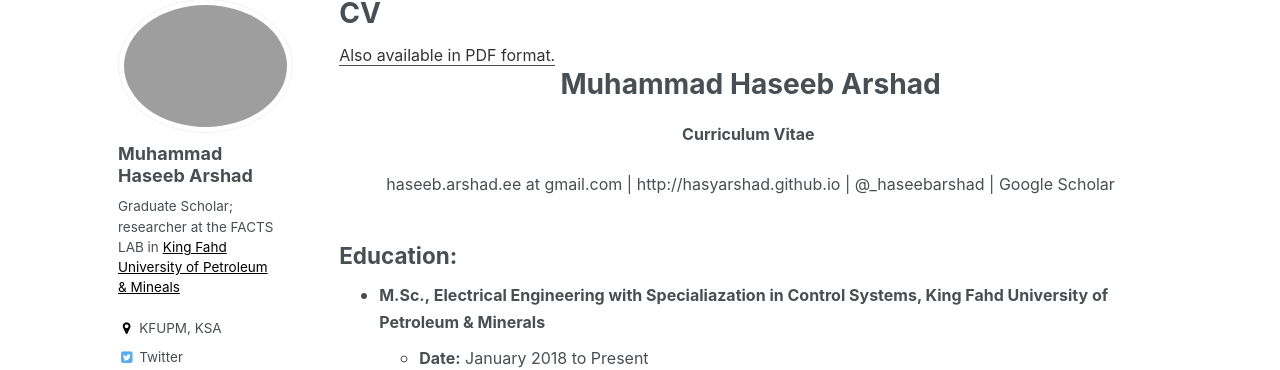
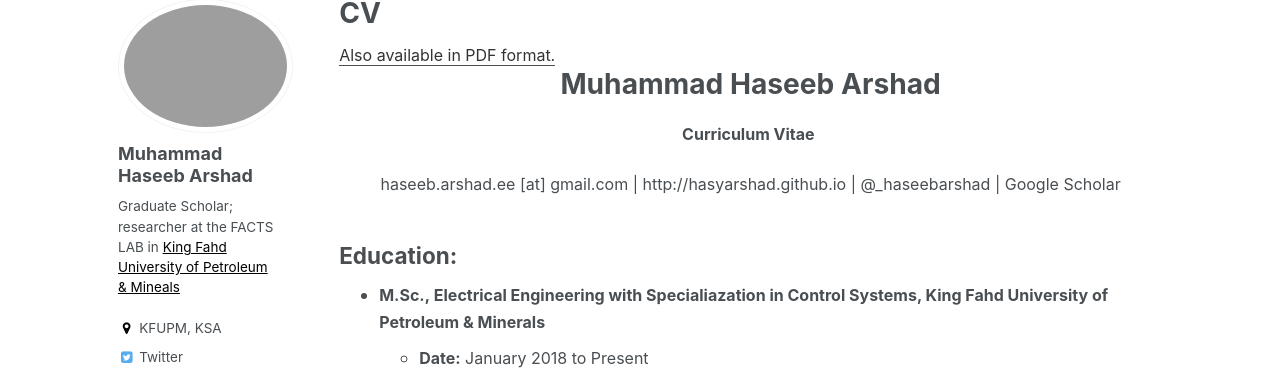
Before and after one commit to gulzar-alam/gulzaralam.github.io, a Jekyll site: the page built from _pages/cv.html, in a window 1280 px wide and 900 px high. Shown: the part 119-489 px from the top of the window. Built offline with Jekyll 4.4.1, drawn with Linux system fonts in a browser that asks for light colours.

Commit message:
Update cv.html

```diff
--- a/_pages/cv.html
+++ b/_pages/cv.html
@@ -12,7 +12,7 @@ author_profile: true
 <u><a style="line-height: 1.5;" href="http://hasyarshad.github.io/haseeb-cv.pdf"><span style="color: #333333;"><span style="font-size: medium;">Also available in PDF format.</span></span></a></u>
 <h1 class="western" align="center"><b>Muhammad Haseeb Arshad</b></h1>
 <p style="line-height: 1.5;" align="center"><span style="font-size: medium;"><b>Curriculum Vitae</b> </span></p>
-<p style="line-height: 1.5;" align="center"><span style="font-size: medium;">haseeb.arshad.ee at gmail.com | <a href="http://hasyarshad.github.io/">http://hasyarshad.github.io</a> | <a href="http://www.twitter.com/_haseebarshad">@_haseebarshad</a> | <a href="https://scholar.google.com/citations?user=-nga1p4AAAAJ&hl=en">Google Scholar</a></span></p>
+<p style="line-height: 1.5;" align="center"><span style="font-size: medium;">haseeb.arshad.ee [at] gmail.com | <a href="http://hasyarshad.github.io/">http://hasyarshad.github.io</a> | <a href="http://www.twitter.com/_haseebarshad">@_haseebarshad</a> | <a href="https://scholar.google.com/citations?user=-nga1p4AAAAJ&hl=en">Google Scholar</a></span></p>
 
 <h2 class="western">Education:</h2>
 <ul style="line-height: 1.5; margin: 10px 0;">
```
